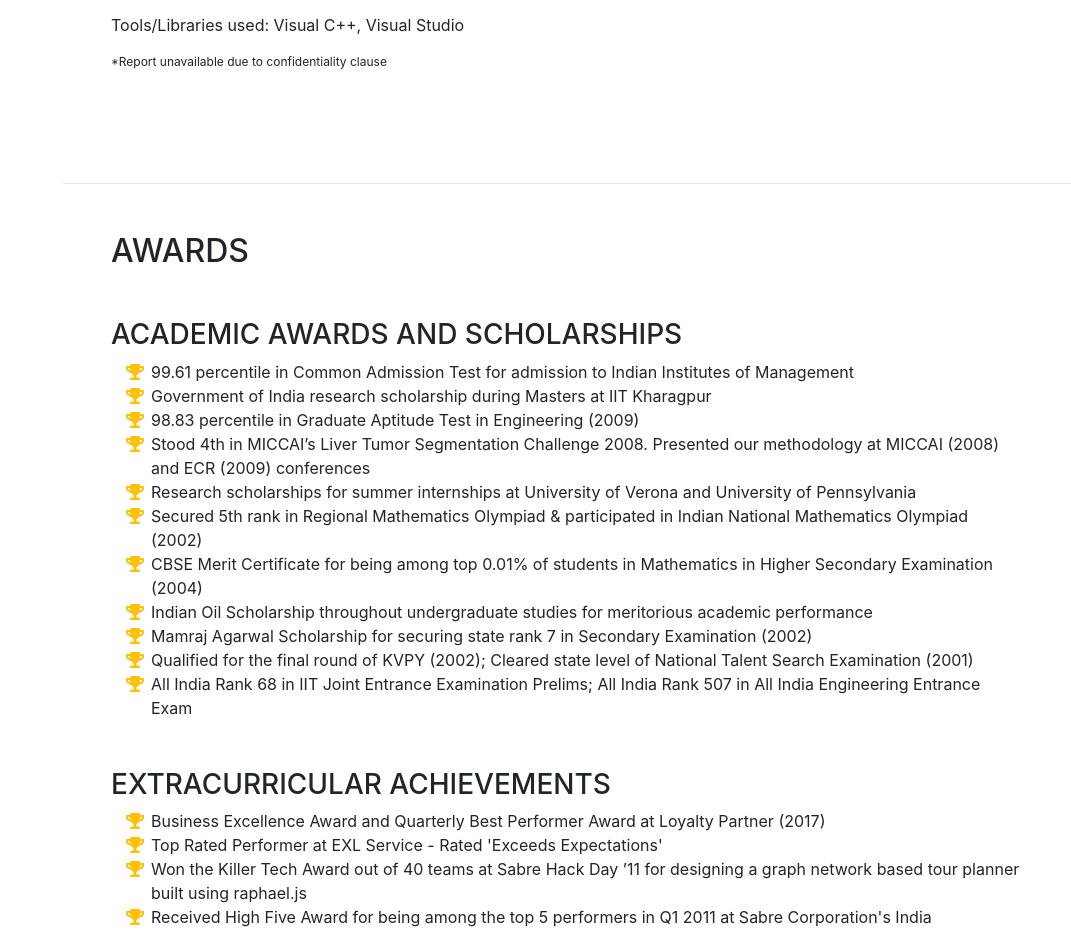
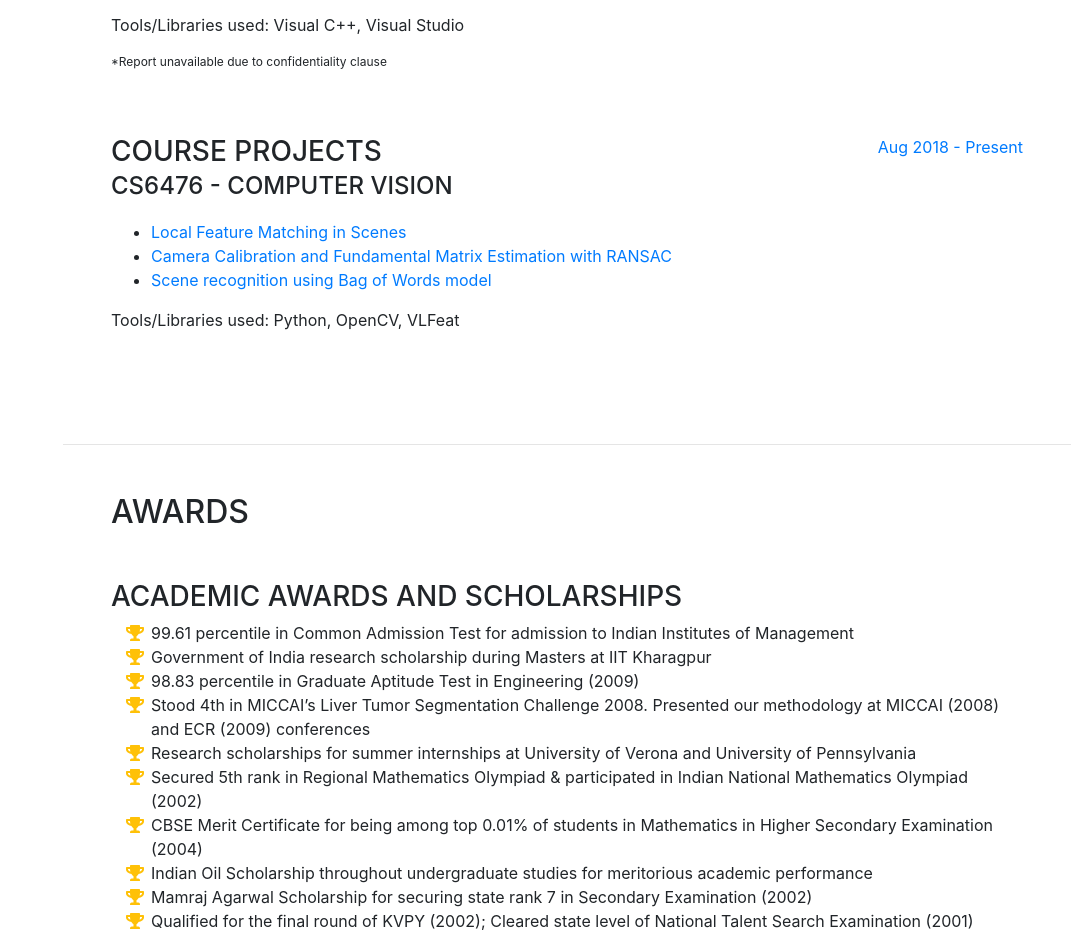
Before and after one commit to simpleweiwei/anichoudhary.github.io, a website with bundled scripts: page index.html in a window 1280 px wide. Shown: the part 10180-11115 px from the top of the page, without its empty margins (209-1280 px from the left). Built offline with nearby package versions, Linux system fonts and the light colour scheme; a web font is replaced by a local one.

Commit message:
course projects added

```diff
--- a/index.html
+++ b/index.html
@@ -586,6 +586,39 @@ ECR 2009, poster presentation
                 </div>
               </div>
 
+              <div class="resume-item d-flex flex-column flex-md-row mb-5">
+                <div class="resume-content mr-auto">
+                  <h3 class="mb-0">Course Projects</h3>
+                  <div class="subheading mb-3">CS6476 - Computer Vision</div>
+
+
+                  <p>
+                    <ul>
+                      <li>
+                        <a href="./Projects/CS6476_proj2.pdf">Local Feature Matching in Scenes</a>
+                      </li>
+                      <li>
+                        <a href="./Projects/CS6476_proj3.pdf">Camera Calibration and Fundamental Matrix Estimation with RANSAC</a>
+
+                      </li>
+                      <li>
+                        <a href="./Projects/CS6476_proj4.pdf">Scene recognition using Bag of Words model</a>
+
+                      </li>
+                    </ul>
+
+
+
+                  </p>
+                  <p>
+                    Tools/Libraries used: Python, OpenCV, VLFeat
+                  </p>
+                </div>
+                <div class="resume-date text-md-right">
+                  <span class="text-primary">Aug 2018 - Present</span>
+                </div>
+              </div>
+
               </div>
 
     </section>
```
Also changed, not shown: 3 other files.
